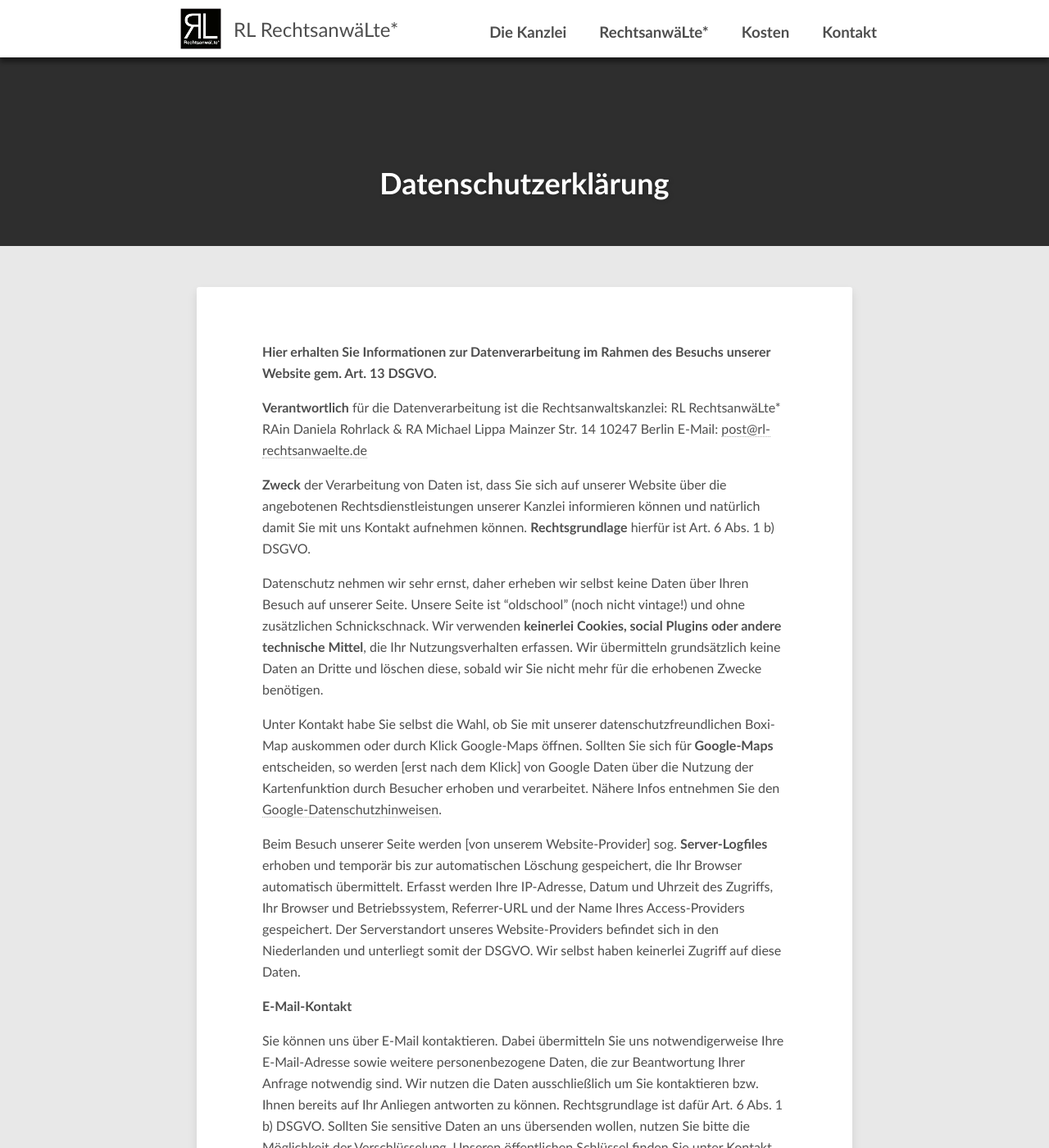
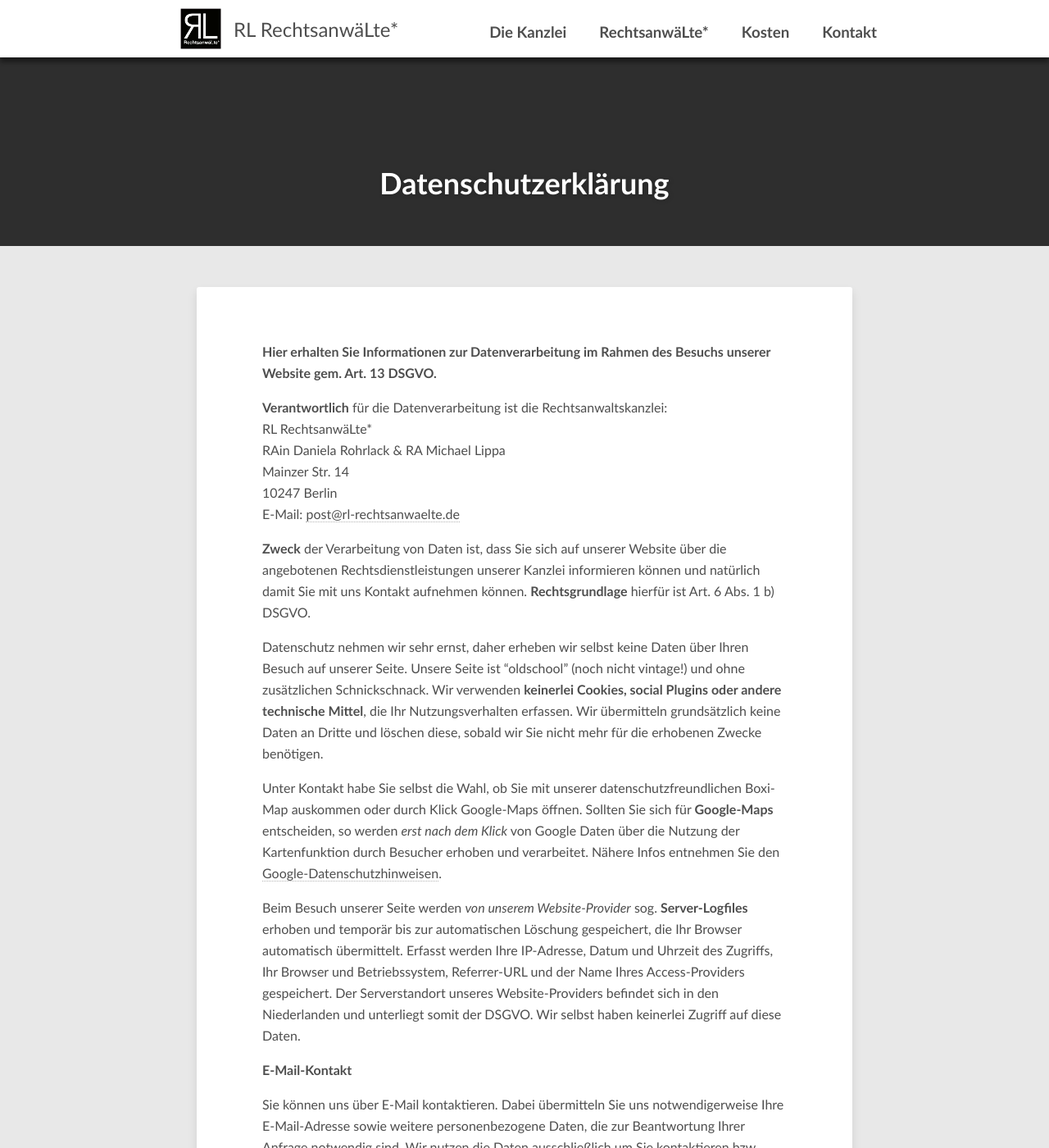
Before and after one commit to mi5-77/rl-rechtsanwaelte.de, a Jekyll site: the page built from datenschutzerklaerung.md, in a window 1280 px wide and 1400 px high. Shown: the whole window at 82% size. Built offline with Jekyll 4.4.1, drawn with Linux system fonts in a browser that asks for light colours.

Commit message:
mit Zeilenumbruch?

```diff
--- a/datenschutzerklaerung.md
+++ b/datenschutzerklaerung.md
@@ -24,9 +24,9 @@
 
 Datenschutz nehmen wir sehr ernst, daher erheben wir selbst keine Daten über Ihren Besuch auf unserer Seite. Unsere Seite ist "oldschool" (noch nicht vintage!) und ohne zusätzlichen Schnickschnack. Wir verwenden **keinerlei Cookies, social Plugins oder andere technische Mittel**, die Ihr Nutzungsverhalten erfassen. Wir übermitteln grundsätzlich keine Daten an Dritte und löschen diese, sobald wir Sie nicht mehr für die erhobenen Zwecke benötigen.
 
-Unter Kontakt habe Sie selbst die Wahl, ob Sie mit unserer datenschutzfreundlichen Boxi-Map auskommen oder durch Klick Google-Maps öffnen. Sollten Sie sich für **Google-Maps** entscheiden, so werden [erst nach dem Klick] von Google Daten über die Nutzung der Kartenfunktion durch Besucher erhoben und verarbeitet. Nähere Infos entnehmen Sie den [Google-Datenschutzhinweisen](https://policies.google.com/privacy?hl=de).
+Unter Kontakt habe Sie selbst die Wahl, ob Sie mit unserer datenschutzfreundlichen Boxi-Map auskommen oder durch Klick Google-Maps öffnen. Sollten Sie sich für **Google-Maps** entscheiden, so werden *erst nach dem Klick* von Google Daten über die Nutzung der Kartenfunktion durch Besucher erhoben und verarbeitet. Nähere Infos entnehmen Sie den [Google-Datenschutzhinweisen](https://policies.google.com/privacy?hl=de).
 
-Beim Besuch unserer Seite werden [von unserem Website-Provider] sog. **Server-Logfiles** erhoben und temporär bis zur automatischen Löschung gespeichert, die Ihr Browser automatisch übermittelt. Erfasst werden Ihre IP-Adresse, Datum und Uhrzeit des Zugriffs, Ihr Browser und Betriebssystem, Referrer-URL und der Name Ihres Access-Providers gespeichert. Der Serverstandort unseres Website-Providers befindet sich in den Niederlanden und unterliegt somit der DSGVO. Wir selbst haben keinerlei Zugriff auf diese Daten.
+Beim Besuch unserer Seite werden *von unserem Website-Provider* sog. **Server-Logfiles** erhoben und temporär bis zur automatischen Löschung gespeichert, die Ihr Browser automatisch übermittelt. Erfasst werden Ihre IP-Adresse, Datum und Uhrzeit des Zugriffs, Ihr Browser und Betriebssystem, Referrer-URL und der Name Ihres Access-Providers gespeichert. Der Serverstandort unseres Website-Providers befindet sich in den Niederlanden und unterliegt somit der DSGVO. Wir selbst haben keinerlei Zugriff auf diese Daten.
 
 **E-Mail-Kontakt**
 
```
